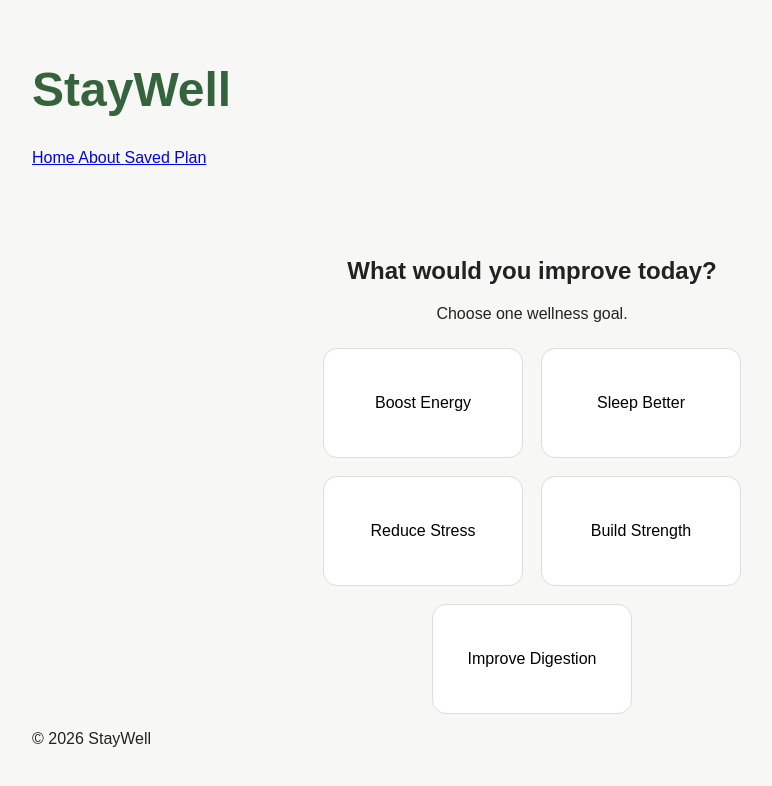
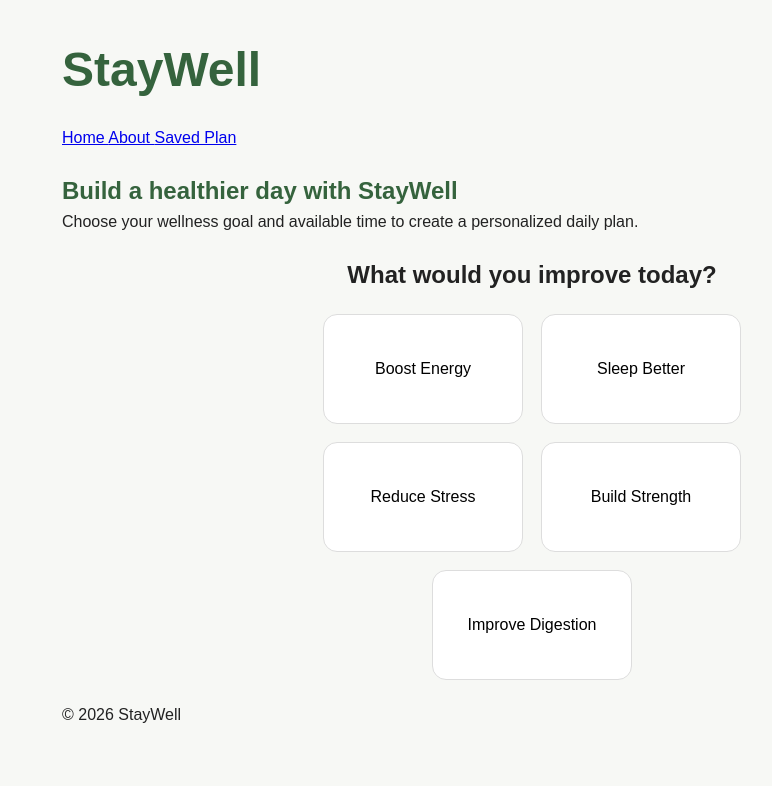
Before and after one commit to ayazsima/unit1-project-staywell, a React (Vite) app: page / in a window 1280 px wide. Shown: the top 786 px of the page, without its empty margins (108-880 px from the left). Built offline with nearby package versions, Linux system fonts and the light colour scheme.

Commit message:
Add home introduction and styling

```diff
--- a/src/App.css
+++ b/src/App.css
@@ -2,7 +2,7 @@
   width: 90%;
   max-width: 1000px;
   margin: auto;
-  padding: 30px 0;
+  padding: 10px 30px 0;
 }
 h1 {
   color: #35633d;
--- a/src/App.jsx
+++ b/src/App.jsx
@@ -76,8 +76,8 @@ function App() {
             }
           />
         </Routes>
-        <Footer />
       </main>
+      <Footer />
     </>
   )
 }
--- a/src/components/Footer.jsx
+++ b/src/components/Footer.jsx
@@ -1,7 +1,7 @@
 export default function Footer() {
     let thisYear = new Date().getFullYear();
     return (
-        <footer>
+        <footer className="app-container">
             <p>&copy; {thisYear} StayWell</p>
         </footer>
     );
--- a/src/components/GoalSelector.jsx
+++ b/src/components/GoalSelector.jsx
@@ -11,8 +11,6 @@ export default function GoalSelector({ selectedGoal, setSelectedGoal }) {
     return (
         <section className="goal-section">
             <h2>What would you improve today?</h2>
-            <p>Choose one wellness goal.</p>
-
             <div className="goal-options">
                 {goals.map((goal) => (
                     <button
--- /dev/null
+++ b/src/components/Home.css
@@ -0,0 +1,12 @@
+.home-intro {
+  text-align: left;
+}
+
+.home-intro h2 {
+  color: #35633d;
+  margin-bottom: 8px;
+}
+
+.home-intro p {
+  margin: 0;
+}
--- a/src/components/Home.jsx
+++ b/src/components/Home.jsx
@@ -1,6 +1,7 @@
 import GoalSelector from "./GoalSelector";
 import TimeSelector from "./TimeSelector";
 import DailyPlan from "./DailyPlan";
+import "./Home.css"
 
 export default function Home({
     selectedGoal,
@@ -11,6 +12,14 @@ export default function Home({
 }) {
     return (
         <>
+            <section className="home-intro">
+                <h2>Build a healthier day with StayWell</h2>
+
+                <p>
+                    Choose your wellness goal and available time to create a personalized daily plan.
+                </p>
+            </section>
+
             <GoalSelector
                 selectedGoal={selectedGoal}
                 setSelectedGoal={handleGoalSelect}
```
